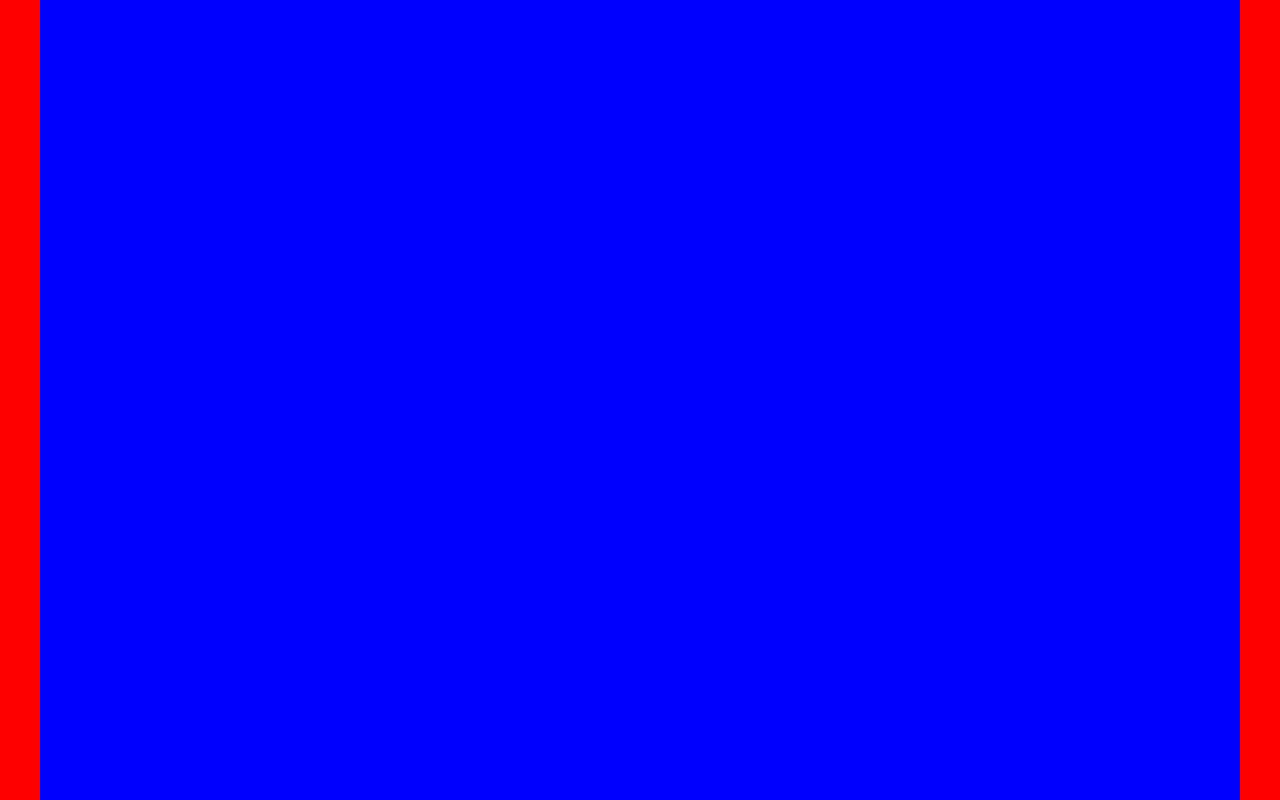
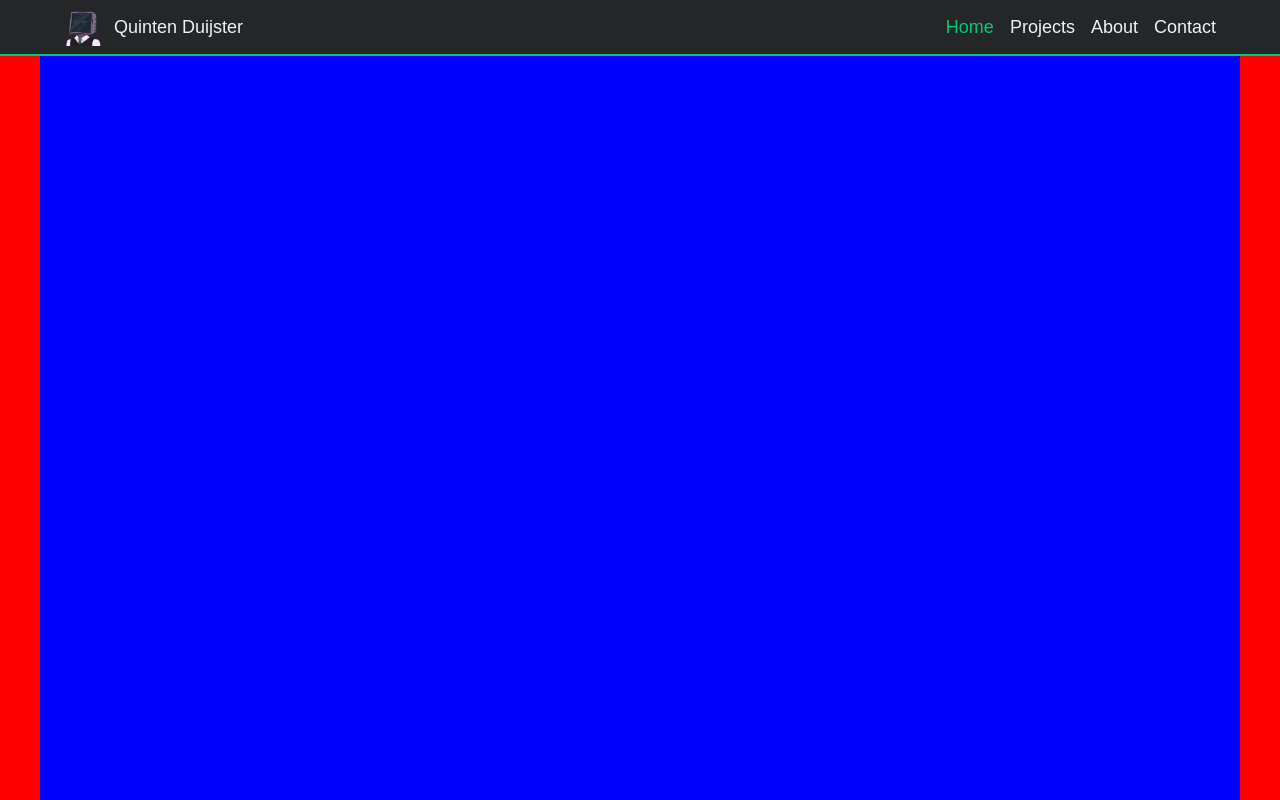
Before and after one commit to Entropire/entropire.github.io, an Astro site: page / in a window 1280 px wide. Built offline with nearby package versions, Linux system fonts and the light colour scheme; Astro itself is replaced by a stand-in of ours.

Commit message:
Add header styling

```diff
--- a/src/components/header.astro
+++ b/src/components/header.astro
@@ -1,11 +1,66 @@
 ---
+import HeaderLink from '../components/headerLink.astro'
 ---
 
-<header>
+<header class="header">
+    <nav class="nav">
+        <a href="" class="brand">
+            <img src="./favicon.png" alt="favicon">
+            <p>Quinten Duijster</p>
+        </a>
 
+        <div class="links">
+            <HeaderLink href="">Home</HeaderLink>
+            <HeaderLink href="projects">Projects</HeaderLink>
+            <HeaderLink href="about">About</HeaderLink>
+            <HeaderLink href="contact">Contact</HeaderLink>
+        </div>
+    </nav>
 </header>
 
 
 <style>
 
+.header {
+    width: 100%;
+    flex-shrink: 0;
+
+    background-color: var(--color-forground);
+    border-bottom: 2px solid var(--color-accent);
+
+    display: flex;
+    justify-content: center;
+}
+
+.nav {
+    width: 100%;
+    max-width: 1200px;
+    padding: 8px 24px;
+    box-sizing: border-box;
+    display: flex;
+    align-items: center;
+}
+
+.brand {
+    display: flex;
+    align-items: center;
+    gap: 12px;
+
+    text-decoration: none;
+    color: inherit;
+}
+
+.brand img {
+    height: 38px;
+    width: auto;
+}
+
+.links {
+    margin-left: auto;
+
+    display: flex;
+    align-items: center;
+    gap: 16px;
+}
+
 </style>
--- a/src/components/headerLink.astro
+++ b/src/components/headerLink.astro
@@ -18,7 +18,7 @@ const isActive = current === target || (current === '' && target === '');
     .nav-link {
         text-decoration: none;
         position: relative;
-        padding: 0.5rem 0;
+        padding:  0;
         transition: color 0.3s ease;
         background: transparent;
     }
@@ -33,7 +33,7 @@ const isActive = current === target || (current === '' && target === '');
         bottom: 0;
         left: 0;
         width: 0;
-        height: 2px;
+        height: 1.5px;
         background: var(--color-primary);
         transition: width 0.3s ease;
     }
```
